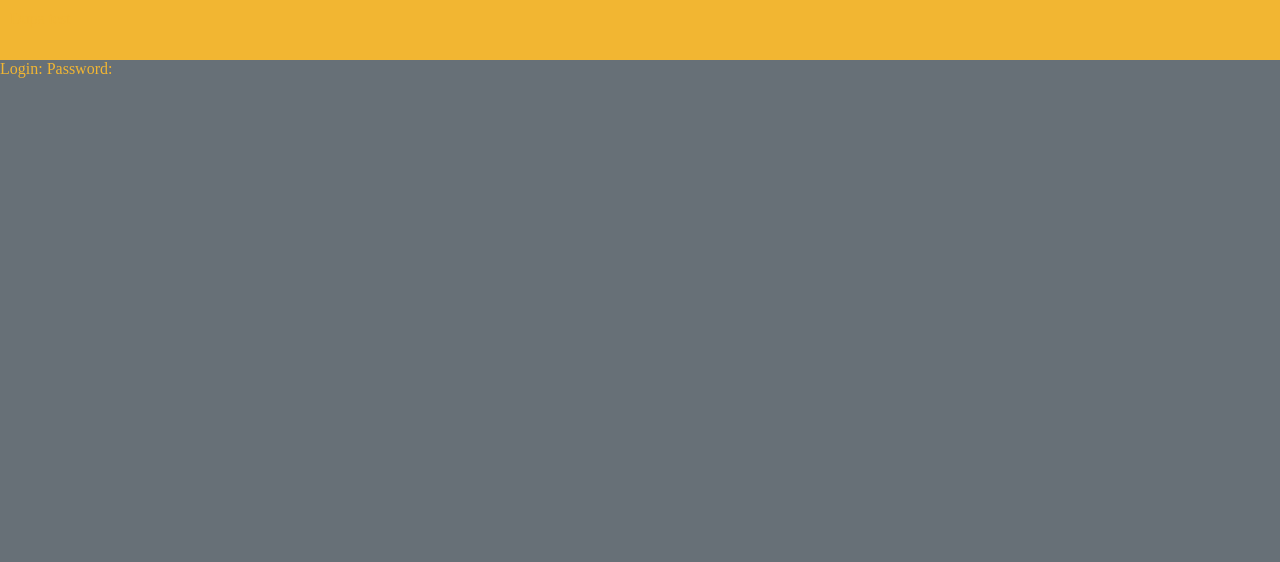
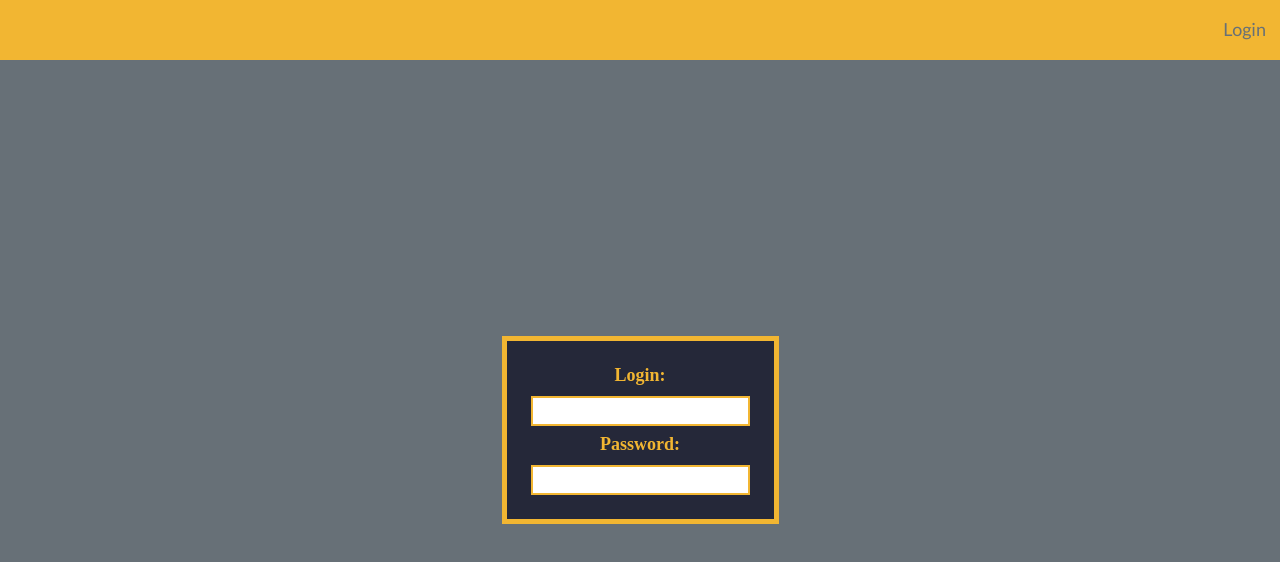
Before and after one commit to MCJ93/vanilla-whats-down, a website built with webpack: page dist/index.html in a window 1280 px wide. Built offline with nearby package versions, Linux system fonts and the light colour scheme.

Commit message:
Implement login page

```diff
--- a/src/components/header/header.html
+++ b/src/components/header/header.html
@@ -1 +1,3 @@
-Dupa test
+<a href="#" class="item">
+  Login
+</a>
--- a/src/components/login/login.html
+++ b/src/components/login/login.html
@@ -1,4 +1,10 @@
-<div id = "login-page">
-  Login:
-  Password:
+<div id = "login-page" class="login-page">
+  <div class="field">
+    Login:
+    <input type="text">
+  </div>
+  <div class="field">
+    Password:
+    <input type="password">
+  </div>
 </div>
--- a/src/index.scss
+++ b/src/index.scss
@@ -3,7 +3,11 @@ $color-grey: #677077;
 $color-light-grey: #b5b5b7;
 $color-yellow: #f2b632;
 
-$padding-box: 10px;
+$padding-sm: 4px;
+$padding-md: 10px;
+$padding-lg: 20px;
+
+$margin-sm: 4px;
 
 body {
   margin: 0;
@@ -13,11 +17,54 @@ body {
 
 .page-header {
   display: flex;
-  min-height: 40px;
+  justify-content: flex-end;
+  align-items: center;
+  height: 40px;
   background: $color-yellow;
-  padding: $padding-box;
+  padding: $padding-md;
+
+  .item {
+    font-size: 18px;
+    color: $color-grey;
+    font-family: "Lato";
+    padding: $padding-sm;
+    border-bottom: 2px solid $color-yellow;
+    cursor: pointer;
+    text-decoration: none;
+
+    &:hover {
+      border-bottom: 2px solid $color-dark-blue;
+    }
+  }
 }
 
-.page-body {
+.page-content {
+  display: flex;
+  align-items: center;
+  justify-content: center;
+  height: calc(100vh - 60px);
 
+  .login-page {
+    display: flex;
+    background: $color-dark-blue;
+    padding: $padding-lg;
+    flex-direction: column;
+    border: 5px solid $color-yellow;
+
+    .field {
+      padding: $padding-sm;
+      text-align: center;
+      font-size: 18px;
+      font-weight: bold;
+
+      input {
+        display: block;
+        margin-top: $padding-md;
+        border: 0px;
+        padding: 4px;
+        font-size: 16px;
+        border: 2px solid $color-yellow;
+      }
+    }
+  }
 }
--- a/src/router/router.js
+++ b/src/router/router.js
@@ -6,6 +6,8 @@ export default class Router {
     switch(routeParam) {
     case "login":
       new Login().setupComponent();
+      //Check how url can be changed. Right now after refresh it tries to find /login document;
+      // window.history.replaceState("login", "Login", "/login");
       break;
     }
   }
```
Also changed, not shown: dist/index.html.
